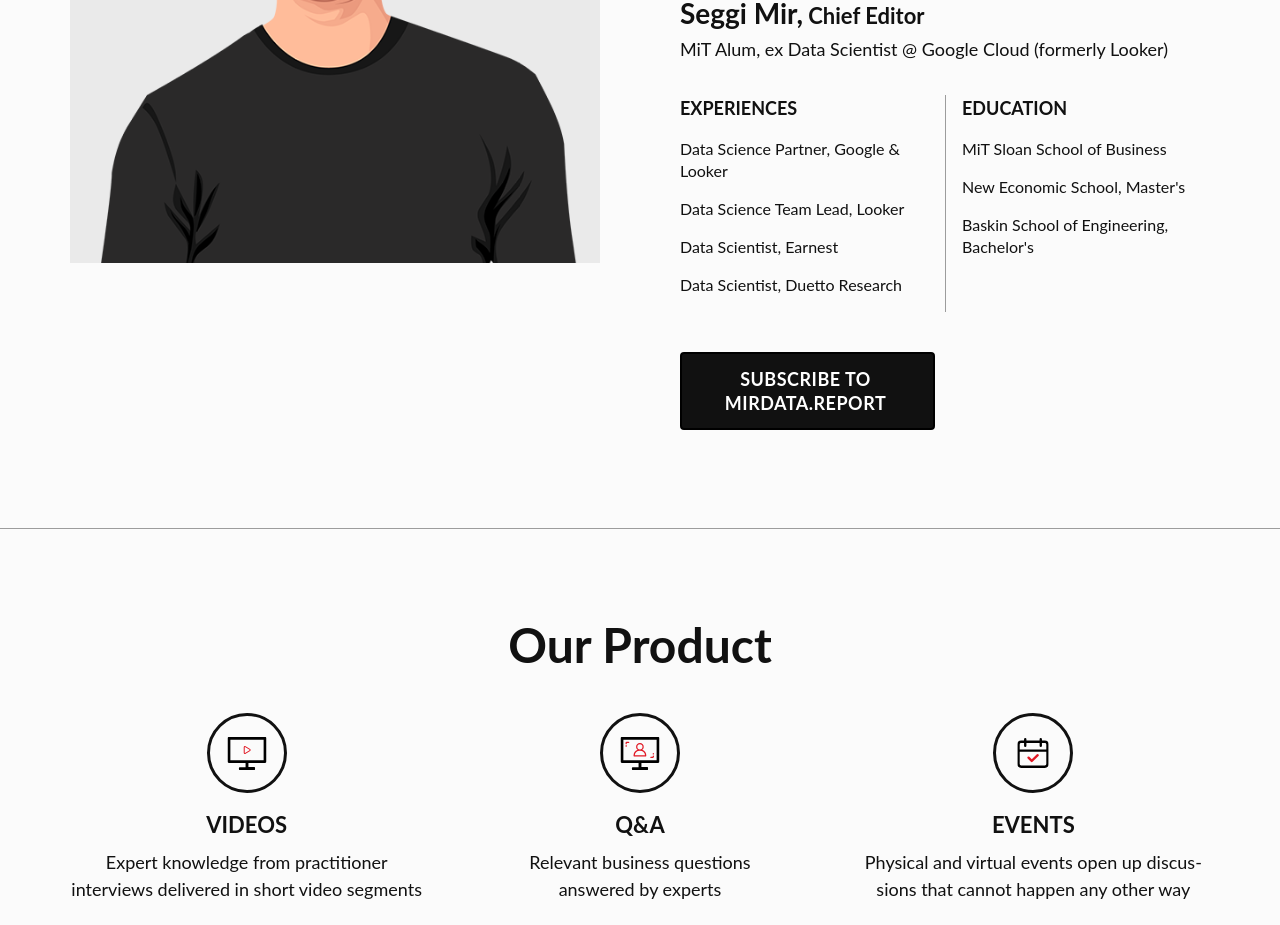
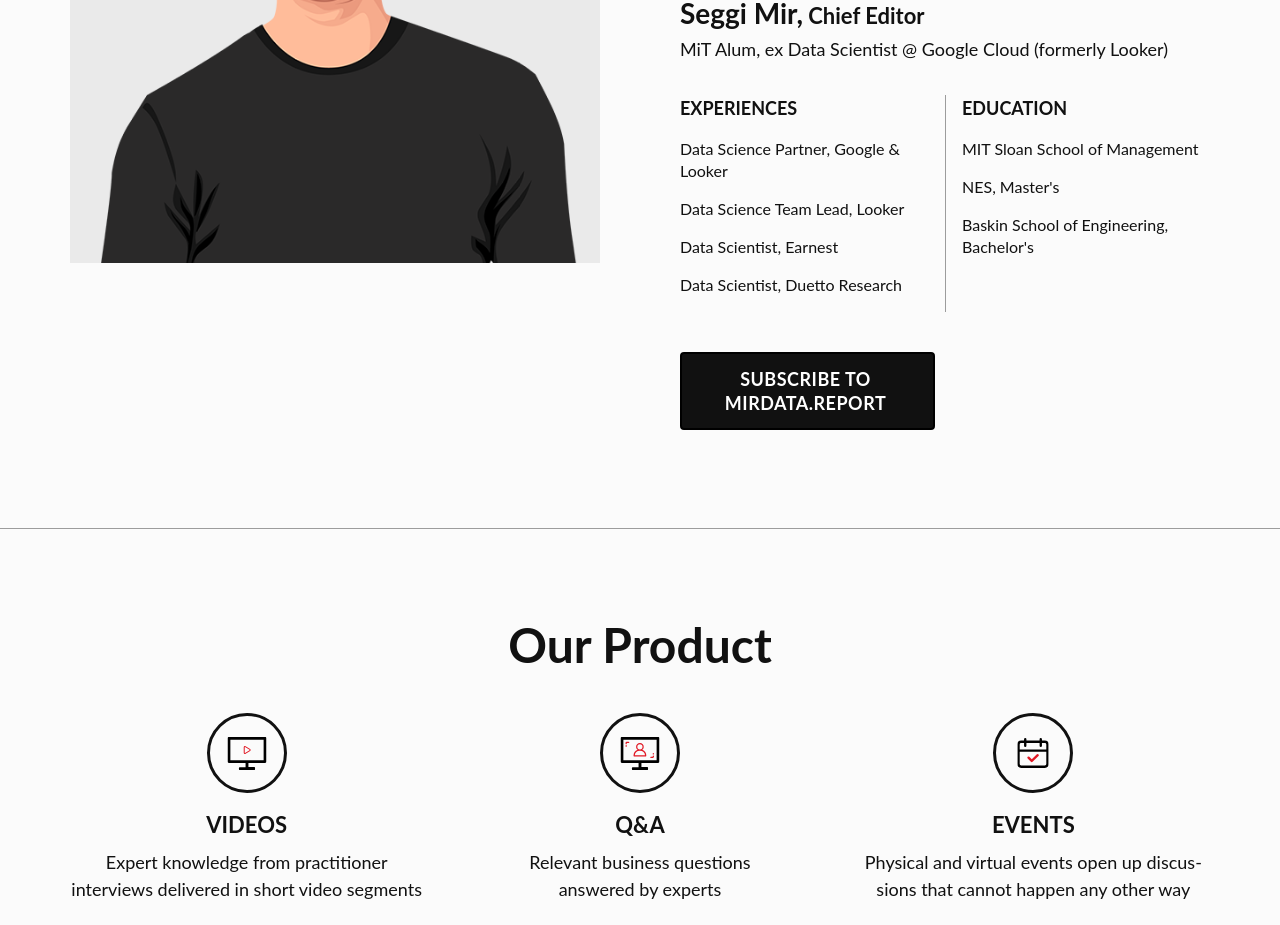
Before and after one commit to segahm/mirdata.report, a plain HTML site: page about-us.html in a window 1280 px wide. Shown: the part 1620-2545 px from the top of the page. Drawn offline with nearby package versions, Linux system fonts and the light colour scheme; a script that the page names is missing.

Commit message:
Update about-us.html

```diff
--- a/about-us.html
+++ b/about-us.html
@@ -251,8 +251,8 @@
               <div class="about-segah-table__col about-segah-table__col2">
                 <div class="about-segah__title">EDUCATION</div>
                 <ul role="list" class="about-segah-list w-list-unstyled">
-                  <li class="about-segah-list__item">MiT Sloan School of Business</li>
-                  <li class="about-segah-list__item">New Economic School, Master&#x27;s</li>
+                  <li class="about-segah-list__item">MIT Sloan School of Management</li>
+                  <li class="about-segah-list__item">NES, Master&#x27;s</li>
                   <li class="about-segah-list__item">Baskin School of Engineering, Bachelor&#x27;s</li>
                 </ul>
               </div>
```
